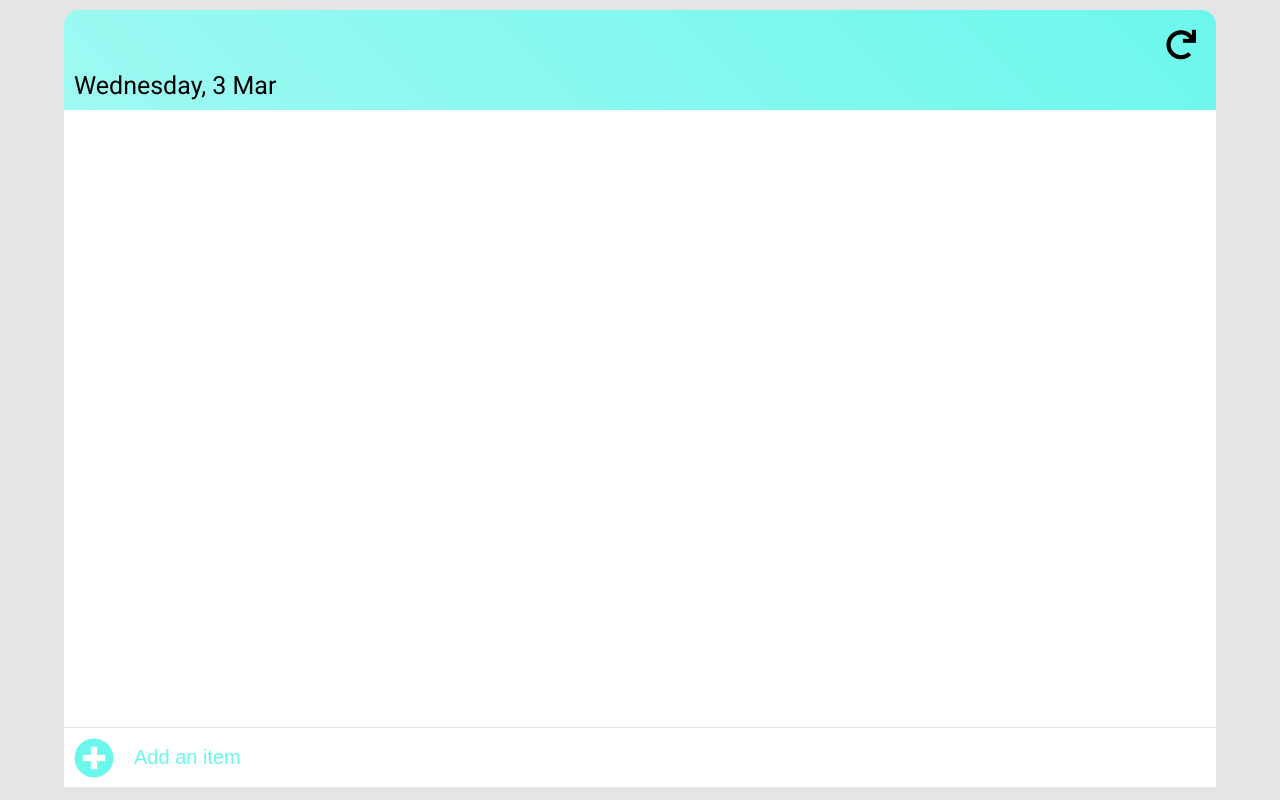
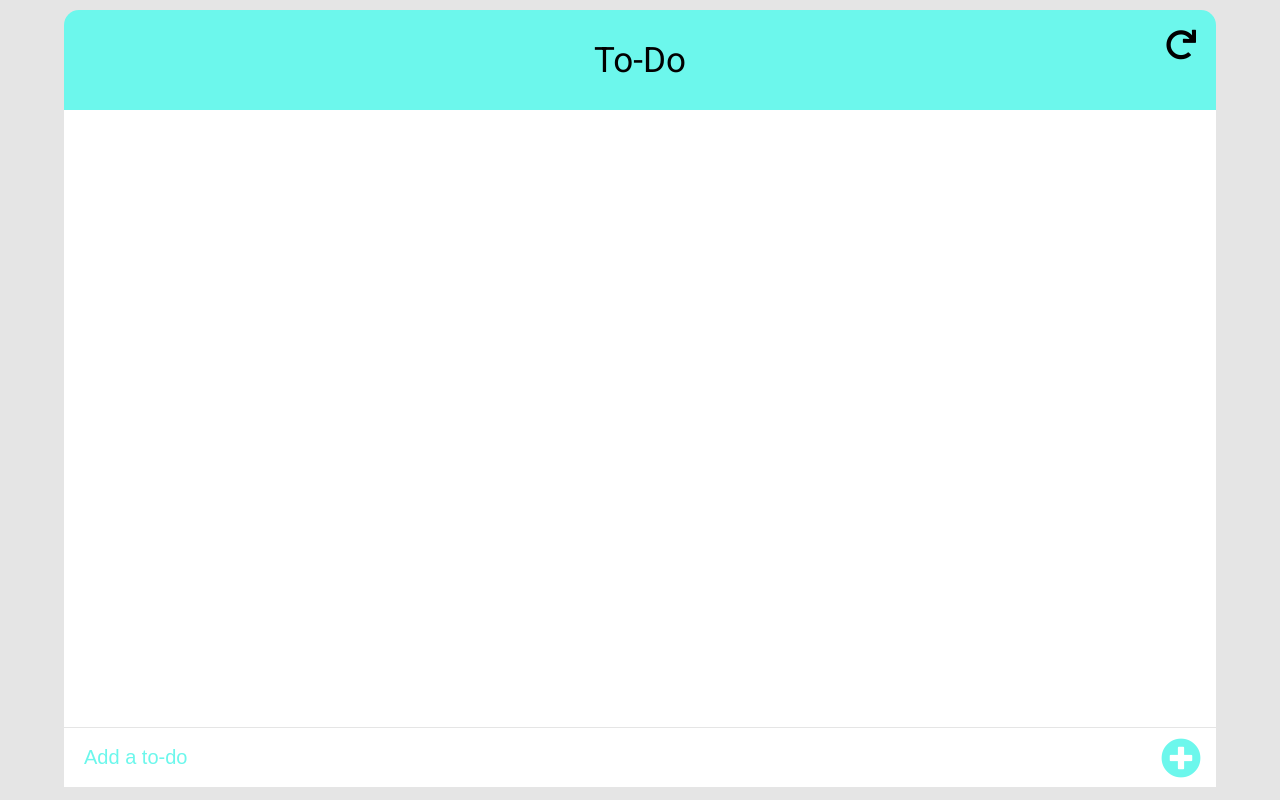
Before and after one commit to brijathom/to-do, a PHP site: page / in a window 1280 px wide. Run offline with PHP 8.4, Linux system fonts and the light colour scheme; some libraries are stand-ins or nearby versions.

Commit message:
Update the layout

```diff
--- a/index.html
+++ b/index.html
@@ -91,14 +91,14 @@
                 <div class="clear">
                     <i class="fas fa-redo"></i>
                 </div>
-                <div id="date"></div>
+                <div id="title">To-Do</div>
             </div>
             <div class="content">
                 <ul id="list"></ul>
             </div>
             <div class="add-to-do">
                 <i onclick="button()" class="fas fa-plus-circle"></i>
-                <input type="text" id="input" placeholder="Add an item" />
+                <input type="text" id="input" placeholder="Add a to-do" />
             </div>
         </div>
         <script>
--- a/scripts/main.js
+++ b/scripts/main.js
@@ -1,5 +1,4 @@
 const CLEAR = document.querySelector(".clear");
-const DATE_ELEMENT = document.getElementById("date");
 const OPTIONS = { weekday: "long", month: "short", day: "numeric" };
 const TODAY = new Date();
 const LIST = document.getElementById("list");
@@ -10,8 +9,6 @@ const LINE_THROUGH = "lineThrough";
 let list = [];
 let id = 0;
 let data = localStorage.getItem("TODO");
-
-DATE_ELEMENT.innerHTML = TODAY.toLocaleDateString("en-IE", OPTIONS);
 
 if (data) {
     list = JSON.parse(data);
@@ -46,7 +43,6 @@ function addToDo(toDo, id, done, trash) {
     <p class="text ${LINE}">${toDo}</p>
     <i class="far fa-trash-alt de" job="delete" id="${id}"></i>
     </li>`;
-
     const POSITION = "beforeend";
     LIST.insertAdjacentHTML(POSITION, ITEM);
 }
--- a/styles/main.css
+++ b/styles/main.css
@@ -32,13 +32,11 @@ body {
 .header {
     width: 100%;
     height: 100px;
-    background-color: #a2faf3;
-    background-image: linear-gradient(45deg, #a2faf3 0%, #6cf7ec 100%);
-    background-size: 100% 200%;
-    background-repeat: no-repeat;
+    background-color: #6cf7ec;
     border-radius: 15px 15px 0 0;
     position: relative;
 }
+
 .clear {
     width: 30px;
     height: 30px;
@@ -46,19 +44,25 @@ body {
     right: 20px;
     top: 20px;
 }
+
 .clear i {
     font-size: 30px;
 }
+
 .clear i:hover {
     cursor: pointer;
     text-shadow: 1px 3px 5px #000;
+    color: #c40d0d;
     transform: rotate(45deg);
 }
-#date {
+
+#title {
     position: absolute;
+    left: 50%;
+    top: 50%;
+    transform: translate(-50%, -50%);
     bottom: 10px;
-    left: 10px;
-    font-size: 25px;
+    font-size: 35px;
 }
 
 .content {
@@ -74,14 +78,16 @@ body {
 }
 .item {
     width: 100%;
-    height: 45px;
     min-height: 45px;
+    height: 100%;
     position: relative;
     border-bottom: 1px solid rgba(0, 0, 0, 0.1);
     list-style: none;
     padding: 0;
     margin: 0;
+    word-wrap: break-word;
 }
+
 .item i.co {
     position: absolute;
     font-size: 25px;
@@ -92,9 +98,11 @@ body {
 .item i.co:hover {
     cursor: pointer;
 }
+
 .fa-check-circle {
-    color: #6eb200;
+    color: #a0fa89;
 }
+
 .item p.text {
     position: absolute;
     padding: 0;
@@ -103,18 +111,21 @@ body {
     left: 55px;
     top: 10px;
     background-color: #fff;
-    max-width: 285px;
+    /* max-width: 285px; */
 }
+
 .lineThrough {
     text-decoration: line-through;
     color: #ccc;
 }
+
 .item i.de {
     position: absolute;
     font-size: 25px;
     right: 15px;
     top: 10px;
 }
+
 .item i.de:hover {
     color: #c40d0d;
     cursor: pointer;
@@ -128,24 +139,32 @@ body {
     padding: 10px;
     border-top: 1px solid rgba(0, 0, 0, 0.1);
 }
+
 .add-to-do i {
     position: absolute;
     font-size: 40px;
+    right: 15px;
     color: #6cf7ec;
     cursor: pointer;
 }
 
 .add-to-do input {
     position: absolute;
-    left: 60px;
+    background-color: transparent;
+    border: none;
+    left: 10px;
     height: 45px;
     bottom: 7px;
-    width: 75%;
-    background-color: transparent;
-    border: none;
+    width: calc(100% - 80px);
+
     font-size: 20px;
     padding-left: 10px;
 }
+
+.add-to-do input:focus {
+    outline: 1px solid #aaa;
+}
+
 .add-to-do input::-webkit-input-placeholder {
     color: #6cf7ec;
     font-size: 20px;
```
